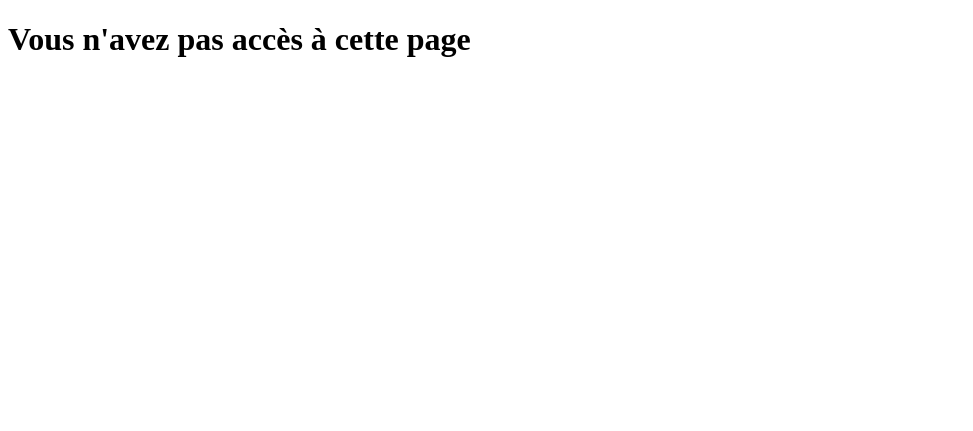
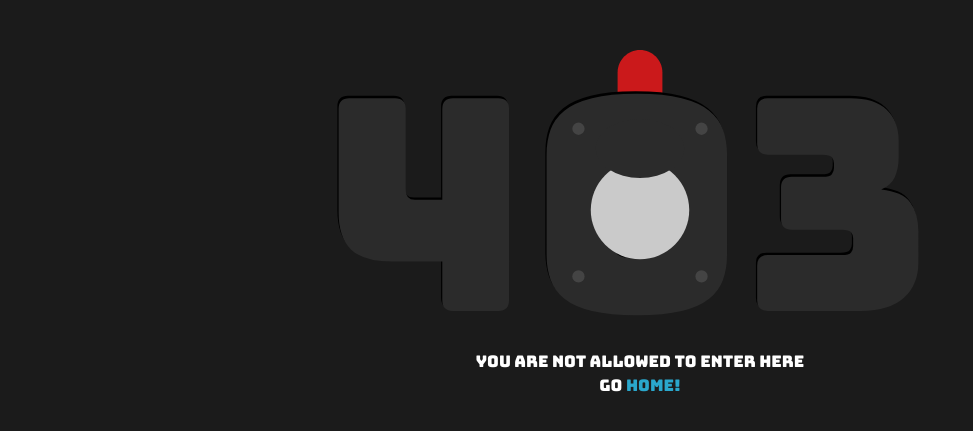
Before and after one commit to BenoitPrmt/Monod-Crush, a Flask app: template flaskr/templates/error/403_forbidden.html in a window 1280 px wide. Shown: the top 431 px of the page, without its empty margins (0-973 px from the left). Run offline with Flask 2, Linux system fonts and the light colour scheme; the template is opened without the code that fills it, so the values that code supplies are empty; some libraries are stand-ins or nearby versions.

Commit message:
new style in 403 page 🚨

```diff
--- a/flaskr/templates/error/403_forbidden.html
+++ b/flaskr/templates/error/403_forbidden.html
@@ -1,10 +1,115 @@
-<!DOCTYPE html>
-<html lang="en">
-<head>
-    <meta charset="UTF-8">
-    <title>Title</title>
-</head>
+{% extends 'base.html' %} {% block title %} acces interdit !{% endblock %} {% block body %}
+
+<style>
+    @import url("https://fonts.googleapis.com/css?family=Bungee");
+    html {
+        background: #1b1b1b;
+    }
+
+    body {
+        background: #1b1b1b;
+        color: white;
+        font-family: "Bungee", cursive;
+        margin-top: 50px;
+        text-align: center;
+    }
+
+    a {
+        color: #2aa7cc;
+        text-decoration: none;
+    }
+
+    a:hover {
+        color: white;
+    }
+
+    svg {
+        width: 50vw;
+    }
+
+    .lightblue {
+        fill: #444;
+    }
+
+    .eye {
+        cx: calc(115px + 30px * var(--mouse-x));
+        cy: calc(50px + 30px * var(--mouse-y));
+    }
+
+    #eye-wrap {
+        overflow: hidden;
+    }
+
+    .error-text {
+        font-size: 120px;
+    }
+
+    .alarm {
+        animation: alarmOn 0.5s infinite;
+    }
+
+    @keyframes alarmOn {
+        to {
+            fill: darkred;
+        }
+    }
+</style>
+
 <body>
-<h1>Vous n'avez pas accès à cette page</h1>
+    <svg xmlns="http://www.w3.org/2000/svg" id="robot-error" viewBox="0 0 260 118.9">
+    <defs>
+      <clipPath id="white-clip">
+        <circle id="white-eye" fill="#cacaca" cx="130" cy="65" r="20" />
+      </clipPath>
+      <text id="text-s" class="error-text" y="106"> 403</text>
+    </defs>
+    <path class="alarm" fill="#e62326" d="M120.9 19.6V9.1c0-5 4.1-9.1 9.1-9.1h0c5 0 9.1 4.1 9.1 9.1v10.6" />
+    <use xlink:href="#text-s" x="-0.5px" y="-1px" fill="black"></use>
+    <use xlink:href="#text-s" fill="#2b2b2b"></use>
+    <g id="robot">
+      <g id="eye-wrap">
+        <use xlink:href="#white-eye"></use>
+        <circle id="eyef" class="eye" clip-path="url(#white-clip)" fill="#000" stroke="#2aa7cc" stroke-width="2"
+          stroke-miterlimit="10" cx="130" cy="65" r="11" />
+        <ellipse id="white-eye" fill="#2b2b2b" cx="130" cy="40" rx="18" ry="12" />
+      </g>
+      <circle class="lightblue" cx="105" cy="32" r="2.5" id="tornillo" />
+      <use xlink:href="#tornillo" x="50"></use>
+      <use xlink:href="#tornillo" x="50" y="60"></use>
+      <use xlink:href="#tornillo" y="60"></use>
+    </g>
+  </svg>
+    <h1>You are not allowed to enter here</h1>
+    <h2>Go <a href="{{ url_for('index') }}">Home!</a></h2>
 </body>
-</html>
+
+<script>
+    var root = document.documentElement;
+    var eyef = document.getElementById('eyef');
+    var cx = document.getElementById("eyef").getAttribute("cx");
+    var cy = document.getElementById("eyef").getAttribute("cy");
+
+    document.addEventListener("mousemove", evt => {
+        let x = evt.clientX / innerWidth;
+        let y = evt.clientY / innerHeight;
+
+        root.style.setProperty("--mouse-x", x);
+        root.style.setProperty("--mouse-y", y);
+
+        cx = 115 + 30 * x;
+        cy = 50 + 30 * y;
+        eyef.setAttribute("cx", cx);
+        eyef.setAttribute("cy", cy);
+
+    });
+
+    document.addEventListener("touchmove", touchHandler => {
+        let x = touchHandler.touches[0].clientX / innerWidth;
+        let y = touchHandler.touches[0].clientY / innerHeight;
+
+        root.style.setProperty("--mouse-x", x);
+        root.style.setProperty("--mouse-y", y);
+    });
+</script>
+
+{% endblock body %}
```
Also changed, not shown: flaskr/error.py (+21 -8 lines).
